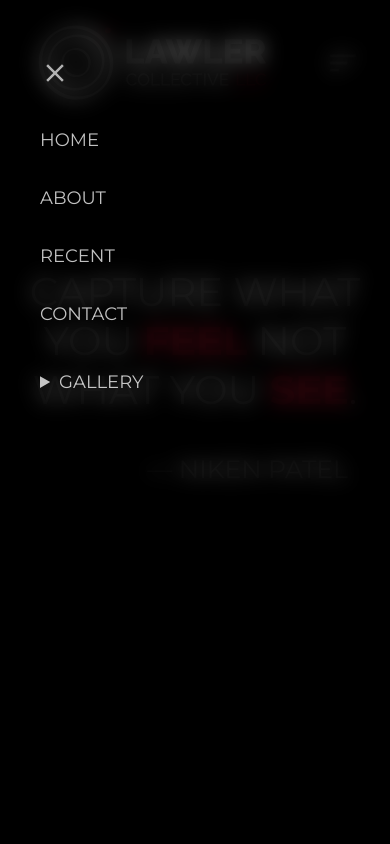
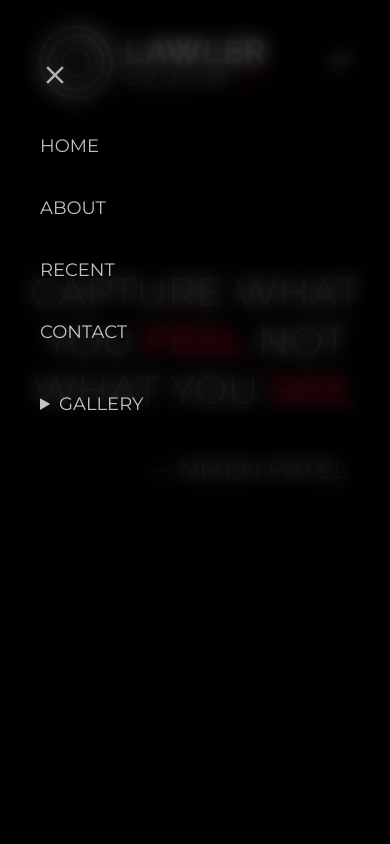
Before and after one commit to LawlerLogan/lawlerlogan.github.io, a website: page index.html in a window 390 px wide. Both pictures are taken after a click on the item 343 px from the left and 62 px from the top of the page. Shown: the top 844 px of the page. Drawn offline with Linux system fonts and the light colour scheme; files whose address does not match are found by name.

Commit message:
changed padding to 20 instead of 18

```diff
--- a/styles/gallery-cars.css
+++ b/styles/gallery-cars.css
@@ -322,7 +322,7 @@ footer{
         width: 100%;
     }
     .sidebar li{
-    padding: 18px 40px;
+    padding: 20px 40px;
     }
     .quote-section{
         height: 750px;
--- a/styles/gallery-environments.css
+++ b/styles/gallery-environments.css
@@ -323,7 +323,7 @@ footer{
         width: 100%;
     }
     .sidebar li{
-    padding: 18px 40px;
+    padding: 20px 40px;
     }
     .quote-section{
         height: 750px;
--- a/styles/gallery-portraits.css
+++ b/styles/gallery-portraits.css
@@ -322,7 +322,7 @@ footer{
         width: 100%;
     }
     .sidebar li{
-    padding: 18px 40px;
+    padding: 20px 40px;
     }
     .quote-section{
         height: 750px;
--- a/styles/style.css
+++ b/styles/style.css
@@ -420,7 +420,7 @@ footer{
         width: 100%;
     }
     .sidebar li{
-    padding: 18px 40px;
+    padding: 20px 40px;
     }
     .quote-section{
         height: 750px;
```
